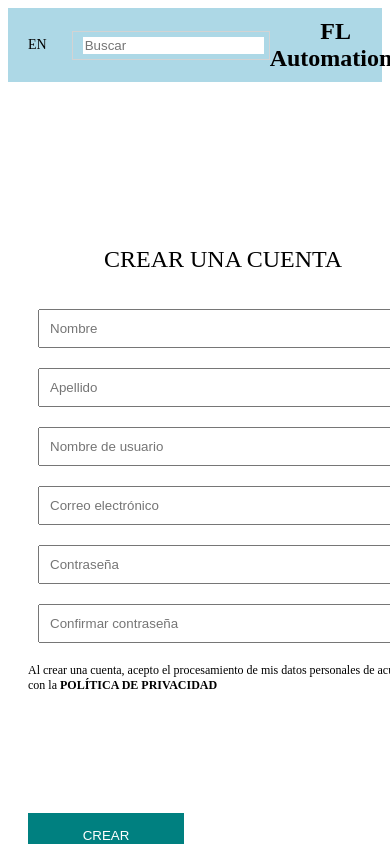
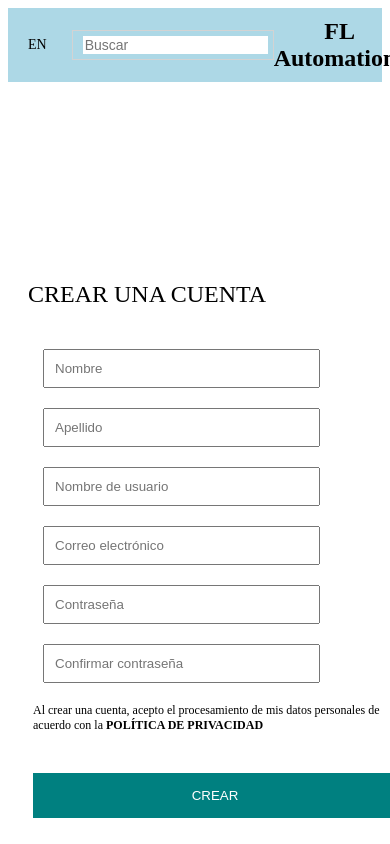
Before and after one commit to FLucena/flautomations-next, a Next.js app: page /register in a window 390 px wide. Shown: the top 844 px of the page. Built offline with nearby package versions, Linux system fonts and the light colour scheme.

Commit message:
make slide responsive v2

```diff
--- a/src/components/Footer.jsx
+++ b/src/components/Footer.jsx
@@ -59,6 +59,7 @@ const styles = {
     flexDirection: 'column',
   },
   title: {
+    marginTop: '30px',
     marginBottom: '30px',
   },
   list: {
@@ -76,7 +77,6 @@ const styles = {
     flex: 1,
     display: 'flex',
     flexDirection: 'column',
-    padding: '20px',
   },
   'contact-item': {
     marginBottom: '20px',
--- a/src/components/Navbar.jsx
+++ b/src/components/Navbar.jsx
@@ -1,14 +1,19 @@
 import Link from 'next/link';
+import Head from 'next/head';
 
+const Navbar = () => {
   const styles = {
     container: {
       backgroundColor: 'lightblue',
       marginBottom: '20px',
-    width: '100%',
+      minWidth: '100%',
+      display: 'flex',
+      flexWrap: 'wrap',
     },
     language: {
       fontSize: '14px',
       cursor: 'pointer',
+      flex: '1',
     },
     searchContainer: {
       border: '0.5px solid lightgray',
@@ -16,43 +21,46 @@ const styles = {
       alignItems: 'center',
       marginLeft: '25px',
       padding: '5px',
+      flex: '1',
     },
     input: {
       border: 'none',
       outline: 'none',
       marginLeft: '5px',
+      fontSize: '14px',
+      flex: '1',
     },
     wrapper: {
       padding: '10px 20px',
       display: 'flex',
       alignItems: 'center',
       justifyContent: 'space-between',
+      width: '100%',
     },
     left: {
-    flex: 1,
       display: 'flex',
       alignItems: 'center',
+      flex: '1',
     },
     center: {
-    flex: 2,
       textAlign: 'center',
+      flex: '1',
     },
     logo: {
       fontWeight: 'bold',
       fontSize: '24px',
       margin: '0',
       color: 'white',
-
     },
     removeLinkStyle: {
       textDecoration: 'none',
       color: 'black',
     },
     right: {
-    flex: 1,
       display: 'flex',
       alignItems: 'center',
       justifyContent: 'flex-end',
+      flex: '1',
     },
     menuItem: {
       fontSize: '14px',
@@ -61,39 +69,44 @@ const styles = {
       textDecoration: 'none',
       color: 'white',
     },
-  '@media (max-width: 768px)': {
-    container: {
-      height: '70px', // Adjust the height for smaller screens
-      width: '100%',
-    },
-    searchContainer: {
-      marginLeft: '10px', // Adjust the margin for smaller screens
-    },
-    input: {
-      marginLeft: '5px', // Adjust the margin for smaller screens
-      fontSize: '12px', // Adjust the font size for smaller screens
-    },
-    wrapper: {
-      padding: '10px', // Adjust the padding for smaller screens
-    },
-    left: {
-      display: 'none', // Hide left content for smaller screens
-    },
-    center: {
-      flex: 1, // Take full width for smaller screens
-      textAlign: 'left', // Adjust the text alignment for smaller screens
-    },
-    right: {
-      justifyContent: 'flex-start', // Adjust the content alignment for smaller screens
-    },
-    menuItem: {
-      marginLeft: '15px', // Adjust the margin for smaller screens
-    },
-  },
   };
 
-const Navbar = () => {
   return (
+    <>
+      <Head>
+        <style>{`
+          .container {
+            height: 70px;
+          }
+          .searchContainer {
+            margin-left: 10px;
+          }
+          .input {
+            margin-left: 5px;
+            font-size: 12px;
+          }
+          .wrapper {
+            padding: 10px;
+          }
+          .left {
+            display: none;
+          }
+          .center {
+            flex: 1;
+            text-align: left;
+          }
+          .right {
+            justify-content: flex-start;
+          }
+          .logo {
+            font-size: 20px;
+          }
+          .menuItem {
+            margin-left: 15px;
+            font-size: 12px;
+          }
+        `}</style>
+      </Head>
       <div style={styles.container}>
         <div style={styles.wrapper}>
           <div style={styles.left}>
@@ -103,7 +116,11 @@ const Navbar = () => {
             </div>
           </div>
           <div style={styles.center}>
-          <h1 style={styles.logo}> <Link href="/" style={styles.removeLinkStyle}>FL Automations</Link></h1>
+            <h1 style={styles.logo}>
+              <Link href="/" style={styles.removeLinkStyle}>
+                FL Automations
+              </Link>
+            </h1>
           </div>
           <div style={styles.right}>
             <div style={styles.menuItem}>
@@ -119,6 +136,7 @@ const Navbar = () => {
           </div>
         </div>
       </div>
+    </>
   );
 };
 
--- a/src/pages/register.js
+++ b/src/pages/register.js
@@ -3,19 +3,21 @@ import Footer from "../components/Footer";
 
 const styles = {
   container: {
-    width: '100vw',
-    height: '100vh',
+    width: '100%',
+    minHeight: '100vh',
     background: 'linear-gradient(rgba(255, 255, 255, 0.5), rgba(255, 255, 255, 0.5)), url("") center',
     backgroundSize: 'cover',
     display: 'flex',
     flexDirection: 'column',
     alignItems: 'center',
     justifyContent: 'center',
+    padding: '20px',
+    margin: '0 auto',
   },
   wrapper: {
     display: 'flex',
     flexDirection: 'column',
-    width: '40%',
+    width: '100%',
     padding: '20px',
     backgroundColor: 'white',
   },
@@ -26,20 +28,22 @@ const styles = {
   form: {
     display: 'flex',
     flexWrap: 'wrap',
+    flexDirection: 'column',
+    padding: '5px',
   },
   input: {
     flex: 1,
-    minWidth: '40%',
     margin: '20px 10px 0',
     padding: '10px',
+    width: '30vh',
   },
   agreement: {
     fontSize: '12px',
     margin: '20px 0',
   },
   button: {
-    marginTop: '100px',
-    width: '40%',
+    marginTop: '20px',
+    width: '100%',
     border: 'none',
     padding: '15px 20px',
     backgroundColor: 'teal',
@@ -52,8 +56,8 @@ const Register = () => {
   return (
     <>
       <Navbar />
-      <div style={styles.wrapper}>
-        <div style={styles.container}>
+      <div style={styles.container}>
+        <div style={styles.wrapper}>
           <h1 style={styles.title}>CREAR UNA CUENTA</h1>
           <form style={styles.form}>
             <input style={styles.input} placeholder="Nombre" />
```
Also changed, not shown: src/components/Categories.jsx (+21 -15 lines), src/pages/login.js (+6 -5 lines), src/pages/responsive.js (deleted, +0 -11 lines). Lines whose indentation alone changed are shown as unchanged.
